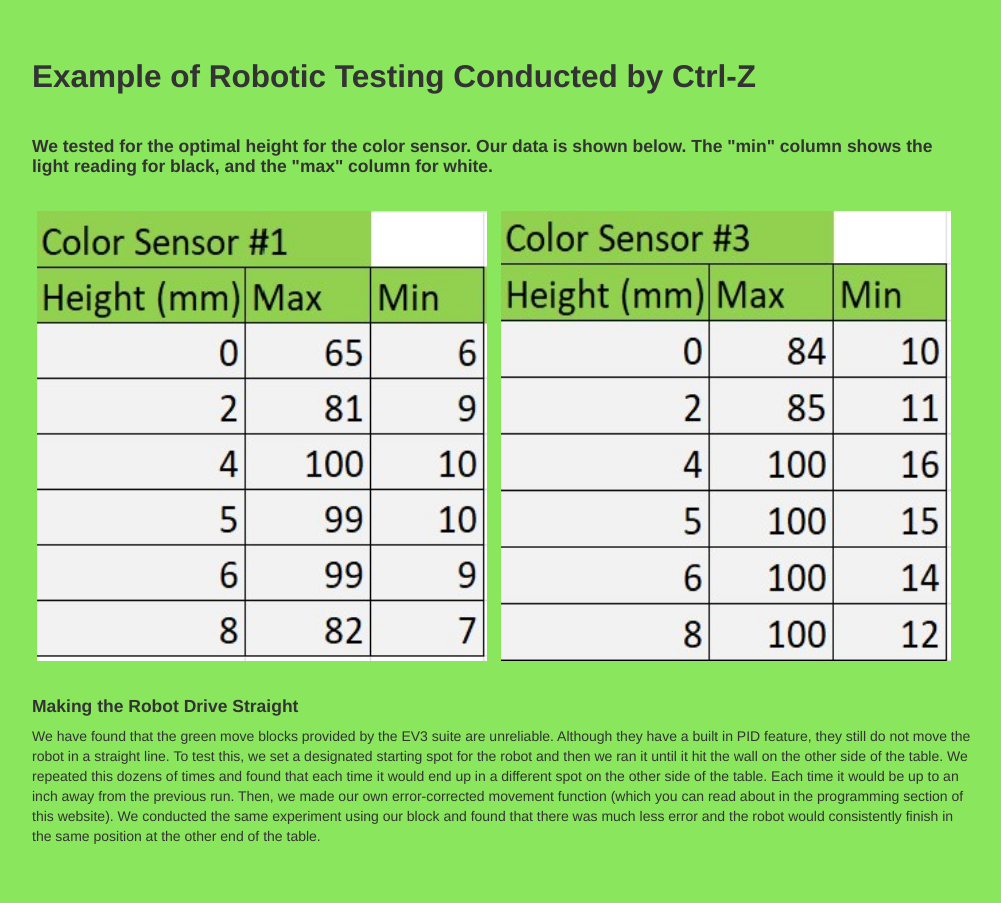
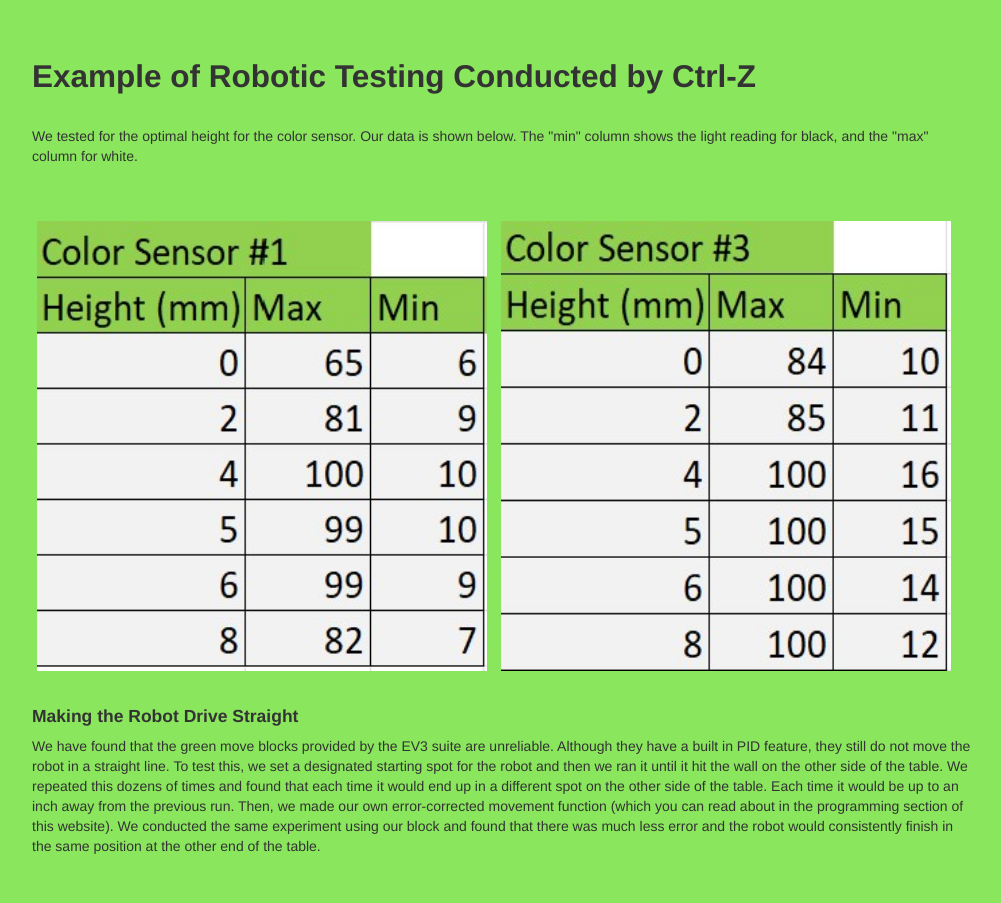
Before and after one commit to fllctrlz/superpowered, a plain HTML site: page design.html in a window 1280 px wide. Shown: the part 5140-6043 px from the top of the page, without its empty margins (138-1139 px from the left). Drawn offline with Linux system fonts and the light colour scheme.

Commit message:
Update design.html

```diff
--- a/design.html
+++ b/design.html
@@ -199,9 +199,10 @@
 
 		<br>
 
-		<h4> We tested for the optimal height for the color sensor. Our data is shown below.
+		<p> We tested for the optimal height for the color sensor. Our data is shown below.
 			The "min" column shows the light reading for black, and the "max" column for
 			white.
+		</p>
 		<br>
 		<br>
 		</h4>
```
